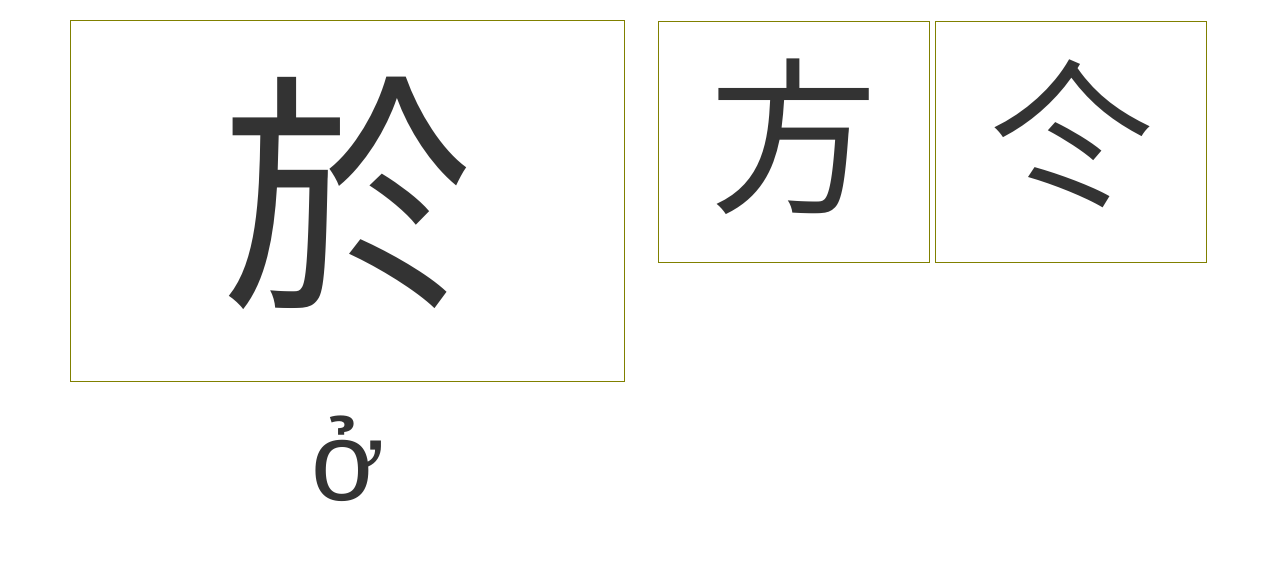
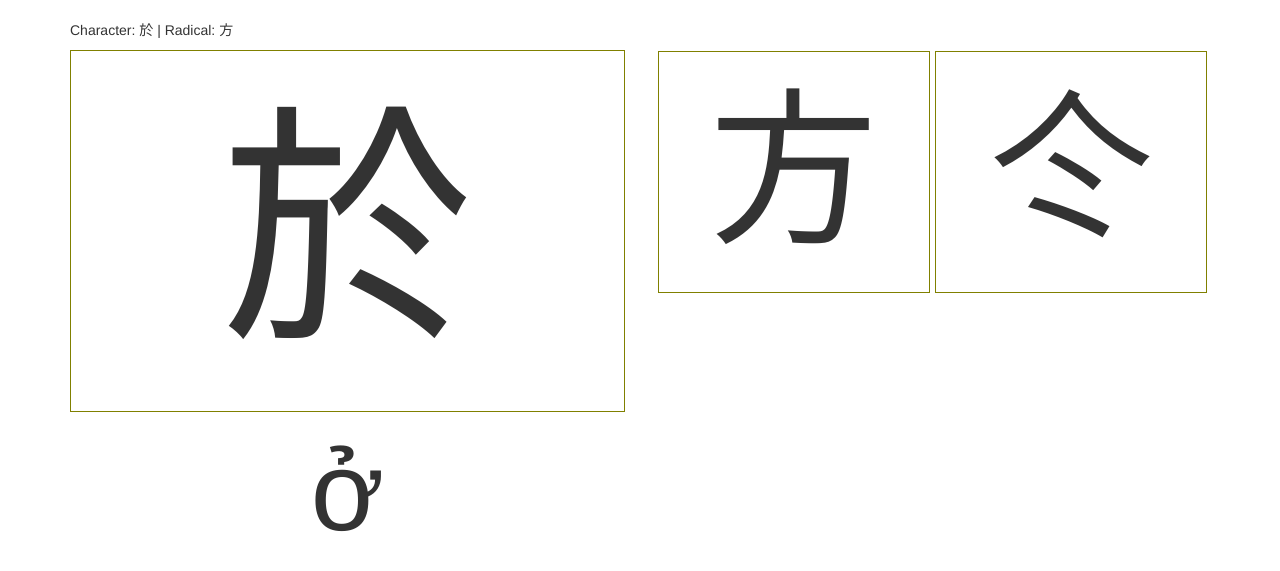
Before and after one commit to congzantoancou/chunom, a PHP site: a page that uses detail.php in a window 1280 px wide. Shown: the part 52-623 px from the top of the page. Run offline with PHP 8.4, Linux system fonts and the light colour scheme; data comes from the database, SQL or seed files in the repository.

Commit message:
add char-info

```diff
--- a/detail.php
+++ b/detail.php
@@ -76,6 +76,14 @@ if (isset($_GET['glyph']) && $_GET['glyph'] != '') {
 		</div>
 	</nav>
 	<div class="detail-main">
+		<div class="container">
+			<div class="char-info">
+				<p>Character:
+					<?php echo $char[0]['glyph'] ?> | Radical:
+					<?php echo $char[0]['radical'] ?>
+				</p>
+			</div>
+		</div>
 		<div class="container">
 			<div class="row">
 				<div class="col-md-6">
```
